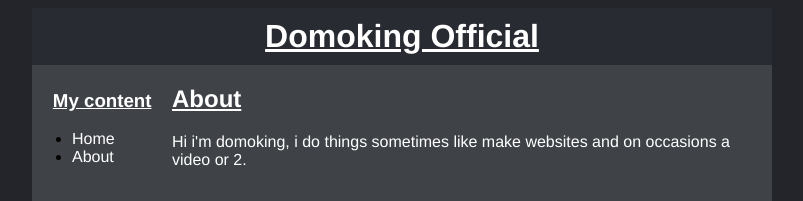
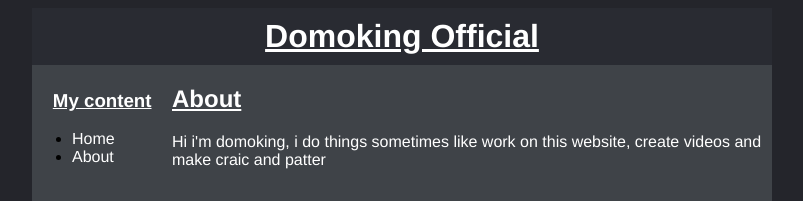
Before and after one commit to Domoking69/Domoking69.github.io, a plain HTML site: page About.html in a window 1280 px wide. Shown: the top 201 px of the page, without its empty margins (238-1041 px from the left). Drawn offline with Linux system fonts and the light colour scheme.

Commit message:
Update About.html

```diff
--- a/About.html
+++ b/About.html
@@ -28,7 +28,7 @@
 
 						<div id="main">
 							<h2 style="color: white"><u>About</u></h2>
-						<p style="color: white">Hi i'm domoking, i do things sometimes like make websites and on occasions a video or 2. </p>
+						<p style="color: white">Hi i'm domoking, i do things sometimes like work on this website, create videos and make craic and patter </p>
 
 						<div id="media">
 						<h3 style="color: white"><u>My Content</u></h3>
```
